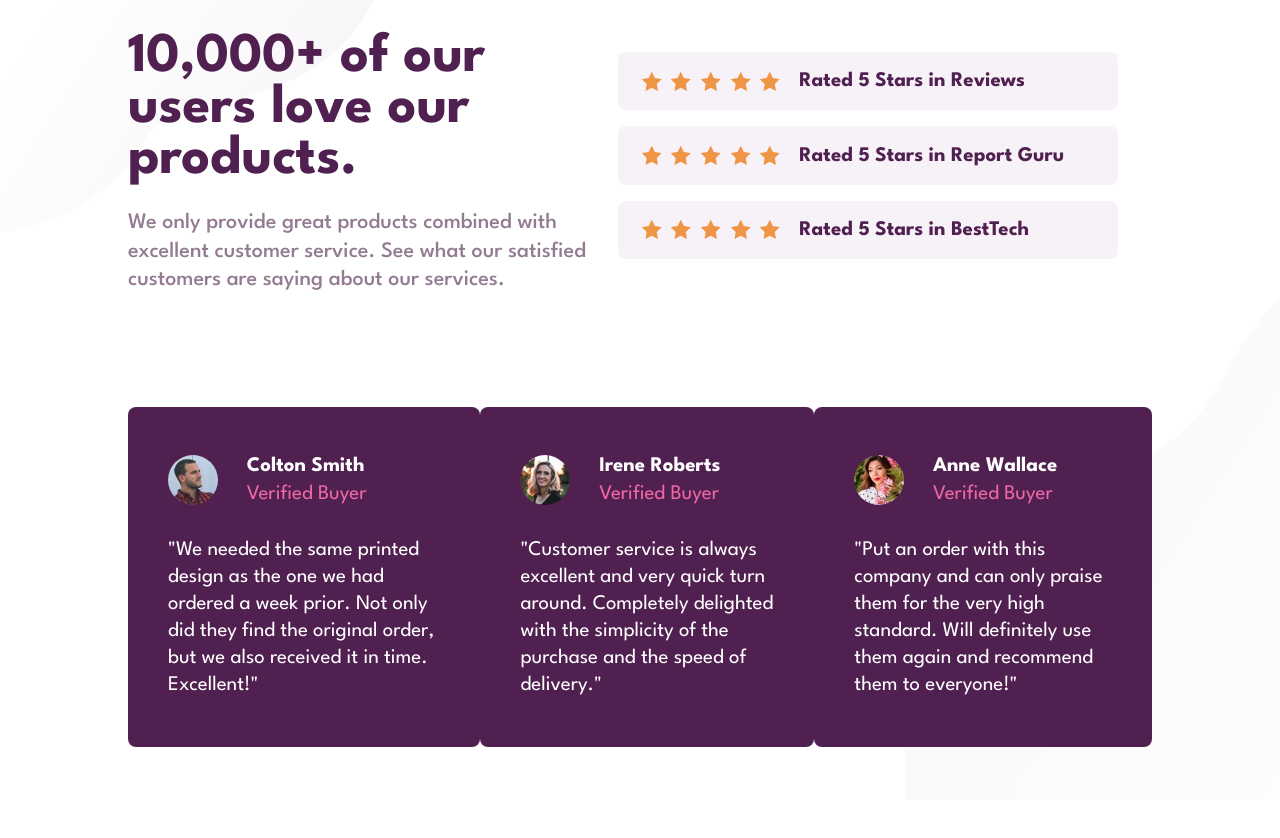
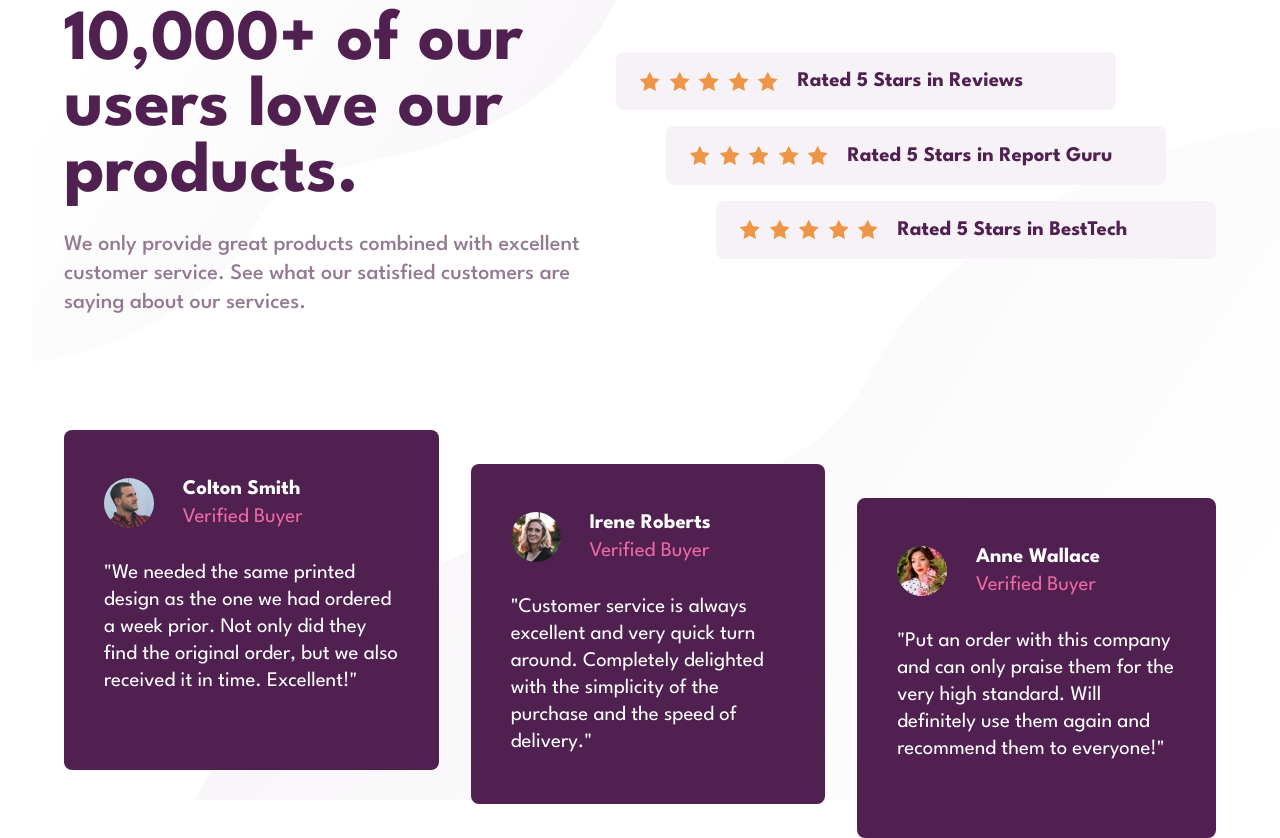
Before and after one commit to njorogejeff/social-proof-section, a plain HTML site: page index.html in a window 1280 px wide. Before the commit the page ends 800 px from the top, so only its background shows below. Drawn offline with Linux system fonts and the light colour scheme.

Commit message:
added the css styles for large screen devices

```diff
--- a/css/style.css
+++ b/css/style.css
@@ -121,14 +121,17 @@ img {
 }
 
 /* Media Query - Large Screens */
-@media screen and (min-width: 768px) {
+@media screen and (min-width: 1024px) {
     body {
-        max-width: 1024px;
+        max-width: 1440px;
         min-height: unset;
+        background-image: url('../images/bg-pattern-top-desktop.svg'), url('../images/bg-pattern-bottom-desktop.svg');
+        background-position: left 2rem top, right bottom;
+        background-repeat: no-repeat, no-repeat;
     }
     .card__container {
         margin: 0 auto;
-        width: 100%;
+        width: 90%;
         display: flex;
         flex-direction: column;
         justify-content: center;
@@ -147,7 +150,8 @@ img {
     }
     .card__title {
         margin: 0 0 1.5rem;
-        font-size: 3.5rem;
+        font-size: 4.5rem;
+        font-weight: 900;
         width: 90%;
     }
     .card__description {
@@ -167,16 +171,20 @@ img {
         padding: 1.2rem 1.5rem;
         gap: 1.2rem;
     }
+    .report__guru {
+        transform: translateX(10%);
+    }
+    .best__tech {
+        transform: translateX(20%);
+    }
     .customer__feedback {
         display: flex;
+        gap: 2rem;
+    }
+    .customer:nth-child(2) {
+        transform: translateY(10%);
+    }
+    .customer:last-child {
+        transform: translateY(20%);
     }
 }
-
-@media screen and (min-width: 1024px) {
-    body {
-        max-width: 1440px;
-    }
-    .card__container {
-        width: 80%;
-    }
-}
```
